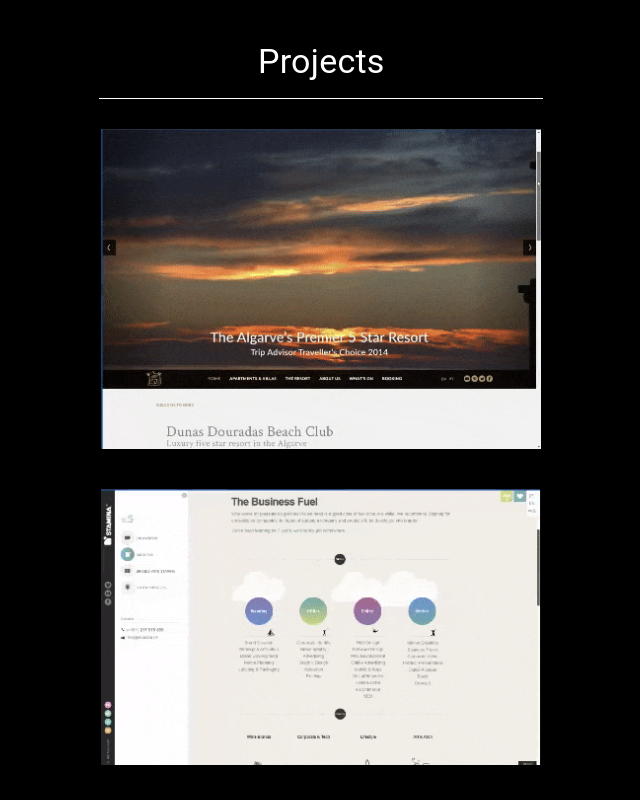
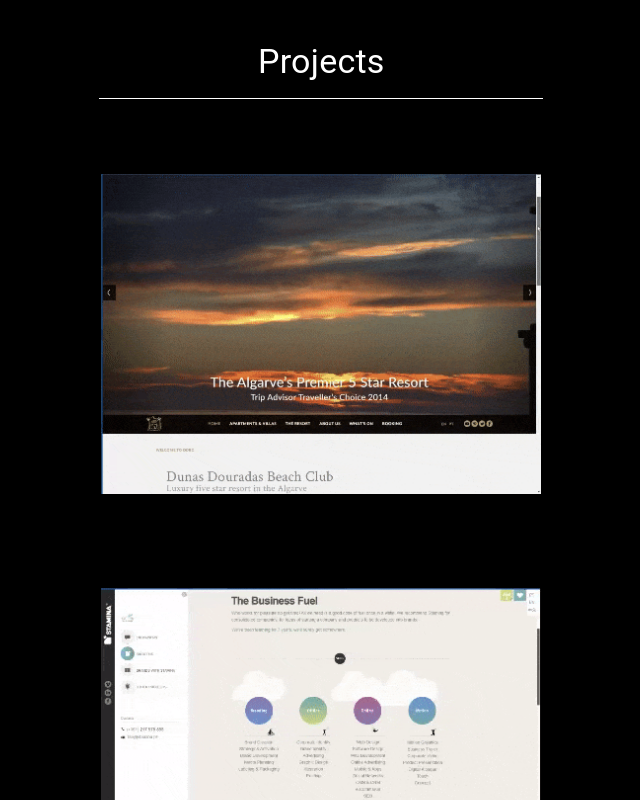
Before and after one commit to BM-BrunoMarques/portfolio, a React (Create React App) app: page / in a window 1280 px wide. Shown: the part 1120-1920 px from the top of the page, without its empty margins (24-664 px from the left). Built offline with nearby package versions, Linux system fonts and the light colour scheme.

Commit message:
better ui

```diff
--- a/src/Components/MainContent/Projects/LazyImage/LazyImage.jsx
+++ b/src/Components/MainContent/Projects/LazyImage/LazyImage.jsx
@@ -1,34 +1,47 @@
-import React from "react";
+import React, { useEffect, useRef } from "react";
 import { useInView } from "react-intersection-observer";
 import { motion } from "framer-motion";
 
 const LazyImage = ({ width, height, src, ...rest }) => {
-  const [ref, inView] = useInView({
+  const wrapper = useRef();
+  const [ref, inView, entry] = useInView({
+    threshold: [0, 0.33, 0.66, 1],
     triggerOnce: true,
-    rootMargin: "0px 0px",
+    trackVisibility: true,
+    delay: 100,
+    rootMargin: "300px",
   });
 
   return (
     <div
       ref={ref}
+      style={{
+        width: "100%",
+        display: "flex",
+        justifyContent: "center",
+        // background: inView ? "#332f2f" : "#000",
+      }}
+    >
+      <div
         data-inview={inView}
         style={{
           position: "relative",
-        maxWidth: "440px",
-        marginBottom: 35,
-        maxHeight: height,
+          minHeight: height / 1.2,
+          paddingTop: `${(height / width) * 12}%`,
+          paddingBottom: `${(height / width) * 12}%`,
         }}
       >
         {inView && (
           <motion.img
-          initial={{ opacity: 0}}
-          animate={{ opacity: 1}}
-          transition={{ type: "spring", duration: 1.3, delay: 0.3 }}
+            initial={{ opacity: 0 }}
+            animate={{ opacity: inView ? 1 : 0 }}
+            transition={{ type: "spring", duration: 1.3, delay: 0.23 }}
             {...rest}
             src={src}
-          style={{ maxWidth: "100%" }}
+            style={{ maxWidth: "440px", height: "auto" }}
           />
         )}
+      </div>
     </div>
   );
 };
```
Lines whose indentation alone changed are shown as unchanged.
